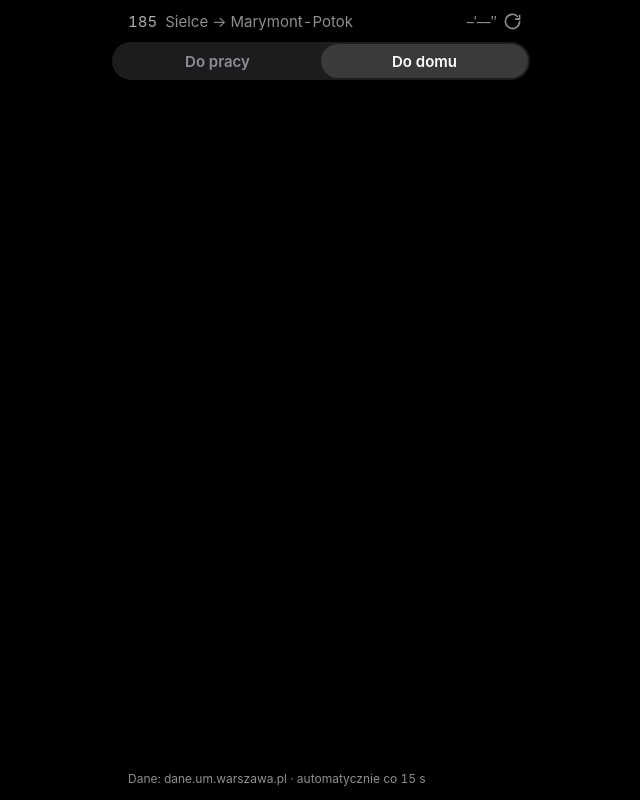
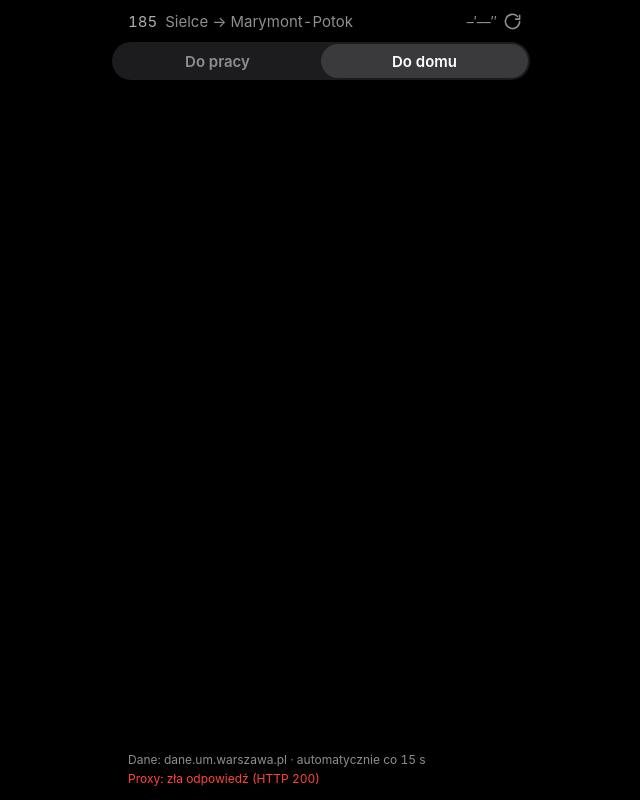
Before and after one commit to jach00lczyk/bus-to-work, a website with bundled scripts: page index.html in a window 1280 px wide. Both pictures are taken after typing "Sample123" into the empty fields and a click on the button "Zapisz". Shown: the whole page, without its empty margins (319-959 px from the left). Built offline with nearby package versions, Linux system fonts and the light colour scheme; files whose address does not match are found by name.

Commit message:
Strona: błędy w stopce, formularz klucza pod #klucz
Formularz pokazuje się przed pierwszym rysowaniem, żeby błąd w render()
go nie blokował; błędy sieci i JS widać w stopce (diagnostyka na telefonie).

Co-Authored-By: Claude Opus 5.5 <noreply@anthropic.com>

```diff
--- a/app.js
+++ b/app.js
@@ -33,7 +33,8 @@ const S = {
   spins: 0,
   locked: false,
   pollTimer: null,
-  inflight: { positions: false, timetable: false }
+  inflight: { positions: false, timetable: false },
+  error: null              // ostatni błąd do pokazania w stopce (diagnostyka na telefonie)
 };
 
 const $ = (id) => document.getElementById(id);
@@ -46,15 +47,19 @@ async function api(path) {
   let res;
   try {
     res = await fetch(S.proxy + path, { headers: { 'X-App-Key': S.appKey }, cache: 'no-store' });
-  } catch {
+  } catch (e) {
+    S.error = `Brak połączenia z proxy (${e?.message ?? e})`;
     return null;
   }
-  if (res.status === 401) { lock(); return null; }
-  if (!res.ok && res.status !== 502) return null;
+  if (res.status === 401) { S.error = 'Zły klucz aplikacji'; lock(); return null; }
+  if (!res.ok && res.status !== 502) { S.error = `Proxy: HTTP ${res.status}`; return null; }
   try {
     const data = await res.json();
-    return data && !data.error ? data : null; // 502 z ostatnią dobrą odpowiedzią też się liczy
+    if (res.status === 502) S.error = 'API miasta nie odpowiada';
+    if (data && !data.error) { if (res.ok) S.error = null; return data; } // 502 z ostatnią dobrą odpowiedzią też się liczy
+    return null;
   } catch {
+    S.error = `Proxy: zła odpowiedź (HTTP ${res.status})`;
     return null;
   }
 }
@@ -268,7 +273,8 @@ function render() {
   const ageText = age == null ? '–′––″' : `${Math.floor(age / 60)}′${String(age % 60).padStart(2, '0')}″`;
   if ($('age').textContent !== ageText) $('age').textContent = ageText;
   $('refresh').setAttribute('aria-label', age == null ? 'Odśwież dane' : `Odśwież dane, ostatnie sprzed ${Math.floor(age / 60)} min ${age % 60} s`);
-  $('stale').hidden = now - S.lastNewAt < STALE_WARN_MS;
+  $('stale').hidden = S.locked || now - S.lastNewAt < STALE_WARN_MS;
+  showError((S.error && (now - S.lastNewAt >= 20_000 || !S.gpsKnown)) ? S.error : null);
 
   // przełącznik
   const seg = $('seg');
@@ -344,6 +350,27 @@ document.addEventListener('visibilitychange', () => {
 });
 window.addEventListener('pageshow', (e) => { if (e.persisted && !document.hidden && !S.locked) startPolling(); });
 
+// ---------- diagnostyka i zmiana klucza ----------
+
+function showError(text) {
+  const el = $('diag');
+  const t = text ?? '';
+  if (el.textContent !== t) el.textContent = t;
+  el.hidden = !t;
+}
+
+window.addEventListener('error', (e) => showError('Błąd: ' + (e.message || e.error)));
+window.addEventListener('unhandledrejection', (e) => showError('Błąd: ' + (e.reason?.message ?? e.reason)));
+
+/** Adres z #klucz pokazuje formularz klucza (np. po zmianie APP_KEY w Workerze). */
+function keyFromHash() {
+  if (location.hash !== '#klucz') return;
+  history.replaceState(null, '', location.pathname + location.search);
+  S.locked = false;
+  lock();
+}
+window.addEventListener('hashchange', keyFromHash);
+
 // ---------- start ----------
 
 async function boot() {
@@ -356,10 +383,11 @@ async function boot() {
   const local = ['localhost', '127.0.0.1', '[::1]'].includes(location.hostname);
   S.proxy = (local ? location.origin + '/mock' : config.proxyUrl).replace(/\/$/, '');
   for (const d of DIRS) makePanel(d);
+  if (location.hash === '#klucz') keyFromHash();
+  if (!S.appKey) lock(); // formularz przed pierwszym rysowaniem, żeby błąd w render() go nie zablokował
   render();
   setInterval(render, 1000);
-  if (!S.appKey) lock();
-  else if (!document.hidden) startPolling();
+  if (!S.locked && !document.hidden) startPolling();
 }
 
-boot();
+boot().catch((e) => showError('Błąd startu: ' + (e?.message ?? e)));
--- a/index.html
+++ b/index.html
@@ -39,6 +39,7 @@
 <footer class="foot">
 <span>Dane: dane.um.warszawa.pl · automatycznie co 15 s</span>
 <span class="foot-warn" id="stale" hidden>Brak nowych danych z API</span>
+<span class="foot-warn" id="diag" hidden></span>
 </footer>
 
 </div>
```
